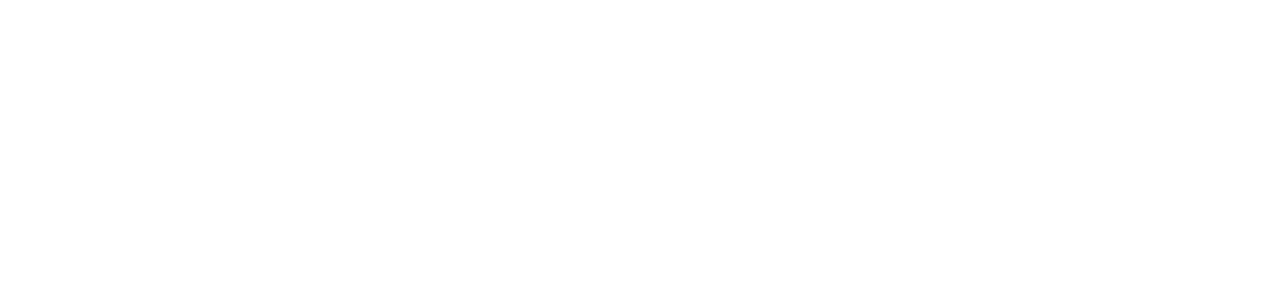
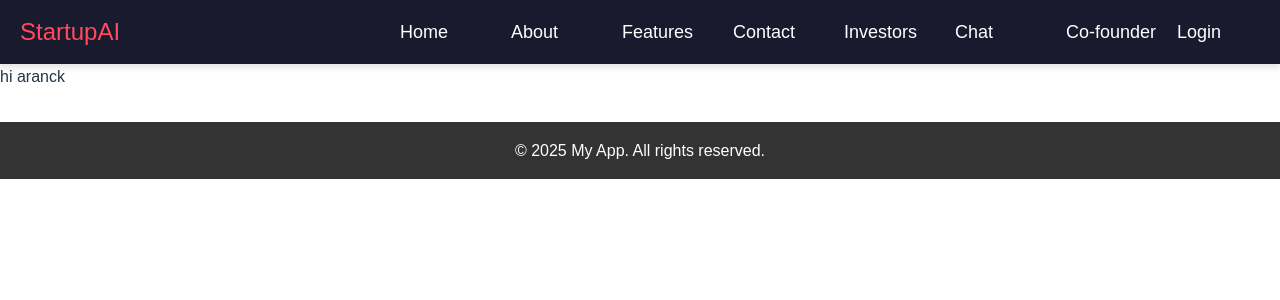
Before and after one commit to Mokshjain131/Pterodactyl, a React (Vite) app in the folder Frontend/: page /contact in a window 1280 px wide. Before the commit this address had no page. Shown: the top 300 px of the page. Built offline with nearby package versions, Linux system fonts and the light colour scheme.

Commit message:
jsx changes
made random changes

```diff
--- a/Frontend/src/main.jsx
+++ b/Frontend/src/main.jsx
@@ -2,16 +2,30 @@
 import { createRoot } from 'react-dom/client';
 import { BrowserRouter, Routes, Route } from 'react-router-dom';
 import './styles/index.css';
-import Index from './pages/index';
-import Chat from './pages/chat';
-import Login from './pages/login';
+
+import Navbar from "./components/navbar";
+import Index from "./pages/index";
+import About from "./pages/about";
+import Features from "./pages/features";
+import Contact from "./pages/contact";
+import Investors from "./pages/investors";  // Import Investors page
+import Chat from "./pages/chat";       // Import Chat Page
+import CoFounder from "./pages/cofounder";  // Import Co-founder Page
+import Login from "./pages/login";
+
 
 createRoot(document.getElementById('root')).render(
     <StrictMode>
         <BrowserRouter>
+
             <Routes>
                 <Route path="/" element={<Index />} />
+                <Route path="/about" element={<About />} />
+                <Route path="/features" element={<Features />} />
+                <Route path="/contact" element={<Contact />} />
+                <Route path="/investors" element={<Investors />} />
                 <Route path="/chat" element={<Chat />} />
+                <Route path="/cofounder" element={<CoFounder />} />
                 <Route path="/login" element={<Login />} />
             </Routes>
         </BrowserRouter>
--- a/Frontend/src/pages/about.jsx
+++ b/Frontend/src/pages/about.jsx
@@ -0,0 +1,7 @@
+import React from "react";
+
+const About = () => {
+  return <h1>About Page</h1>;
+};
+
+export default About;
--- /dev/null
+++ b/Frontend/src/pages/cofounder.jsx
@@ -0,0 +1,7 @@
+import React from "react";
+
+const CoFounder = () => {
+  return <h1>Co-Founder Page</h1>;
+};
+
+export default CoFounder;
--- a/Frontend/src/pages/contact.jsx
+++ b/Frontend/src/pages/contact.jsx
@@ -0,0 +1,17 @@
+// import React from "react";
+import Navbar from "../components/navbar";
+import Footer from "../components/footer";
+import '../styles/contact.css';
+
+function Contact() {
+
+    return (
+        <div className="home">
+            <Navbar />
+                hi aranck
+            <Footer />
+        </div>
+    );
+}
+
+export default Contact;
--- a/Frontend/src/pages/features.jsx
+++ b/Frontend/src/pages/features.jsx
@@ -0,0 +1,17 @@
+// import React from "react";
+import Navbar from "../components/navbar";
+import Footer from "../components/footer";
+import '../styles/features.css';
+
+function Features() {
+
+    return (
+        <div className="home">
+            <Navbar />
+                hi aranck
+            <Footer />
+        </div>
+    );
+}
+
+export default Features;
--- a/Frontend/src/pages/investors.jsx
+++ b/Frontend/src/pages/investors.jsx
@@ -0,0 +1,17 @@
+// import React from "react";
+import Navbar from "../components/navbar";
+import Footer from "../components/footer";
+import '../styles/investors.css';
+
+function Investors() {
+
+    return (
+        <div className="home">
+            <Navbar />
+                hi aranck
+            <Footer />
+        </div>
+    );
+}
+
+export default Investors;
--- a/Frontend/src/styles/navbar.css
+++ b/Frontend/src/styles/navbar.css
@@ -1,4 +1,4 @@
-/* Navbar Styling */
+
 .navbar-container {
     position: relative;
     top: 0;
@@ -8,33 +8,31 @@
     background: #1a1a2e;
     color: white;
     display: flex;
+    flex-direction: row;
     justify-content: space-between;
     align-items: center;
     box-shadow: 0 4px 6px rgba(0, 0, 0, 0.1);
     z-index: 1000;
 }
 
-/* Logo Styling */
 .navbar-logo {
     font-size: 24px;
     color: #ff4b5c;
     margin-left: 20px;
 }
 
-/* Navigation Links */
 .navbar-links {
     list-style: none;
     display: flex;
     justify-content: space-evenly;
 }
 
-/* Styling for Each Link */
+
 .navbar-links li {
     display: inline-block;
-    width: 111px; /* Set the width of the inline-block element */
+    width: 111px;
 }
 
-/* Styling for Navbar Links */
 .navbar-links a {
     text-decoration: none;
     color: white;
@@ -45,18 +43,15 @@
     transition: all 0.3s ease-in-out;
 }
 
-/* Hover Effect */
 .navbar-links a:hover {
     background: #ff4b5c;
     color: white;
 }
 
-/* Active Link Style */
 .navbar-links a.active {
     background: #ff4b5c;
 }
 
-/* Mobile Responsive Styles */
 .navbar-menu-icon {
     display: none;
     font-size: 30px;
```
Also changed, not shown: Frontend/src/pages/cofounders.jsx (deleted), Frontend/src/styles/about.css (added), Frontend/src/styles/aboutus.css (deleted), Frontend/src/styles/cofounder.css (added), Frontend/src/styles/cofounders.css (deleted).
